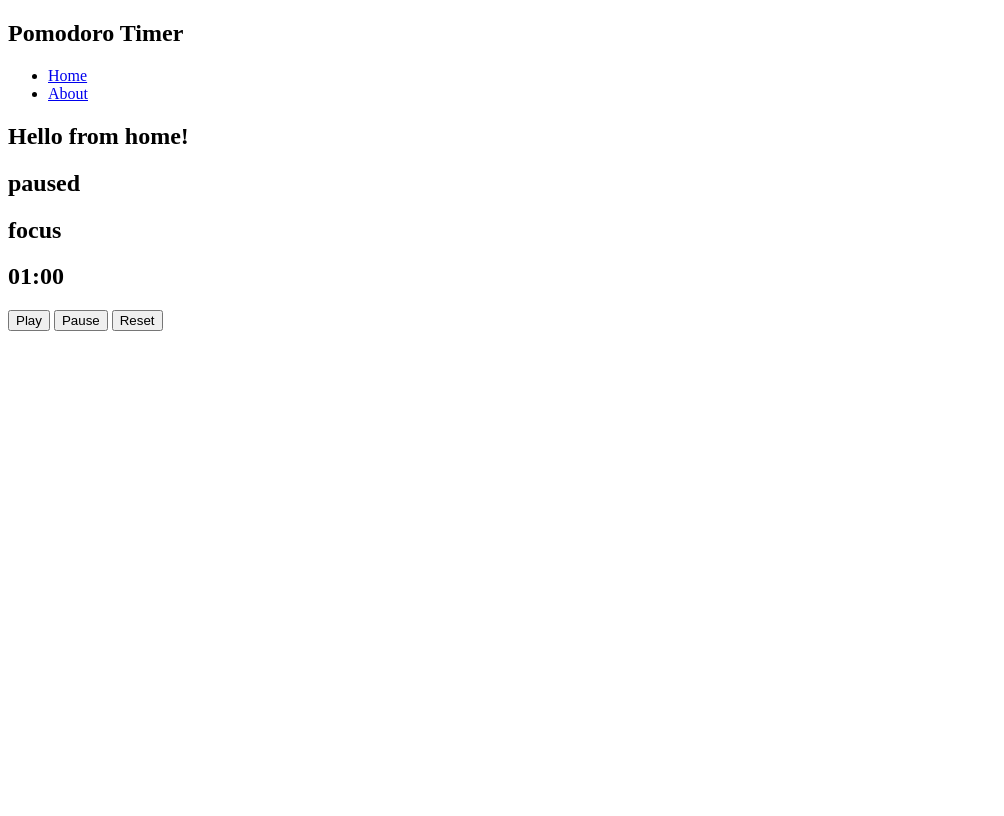
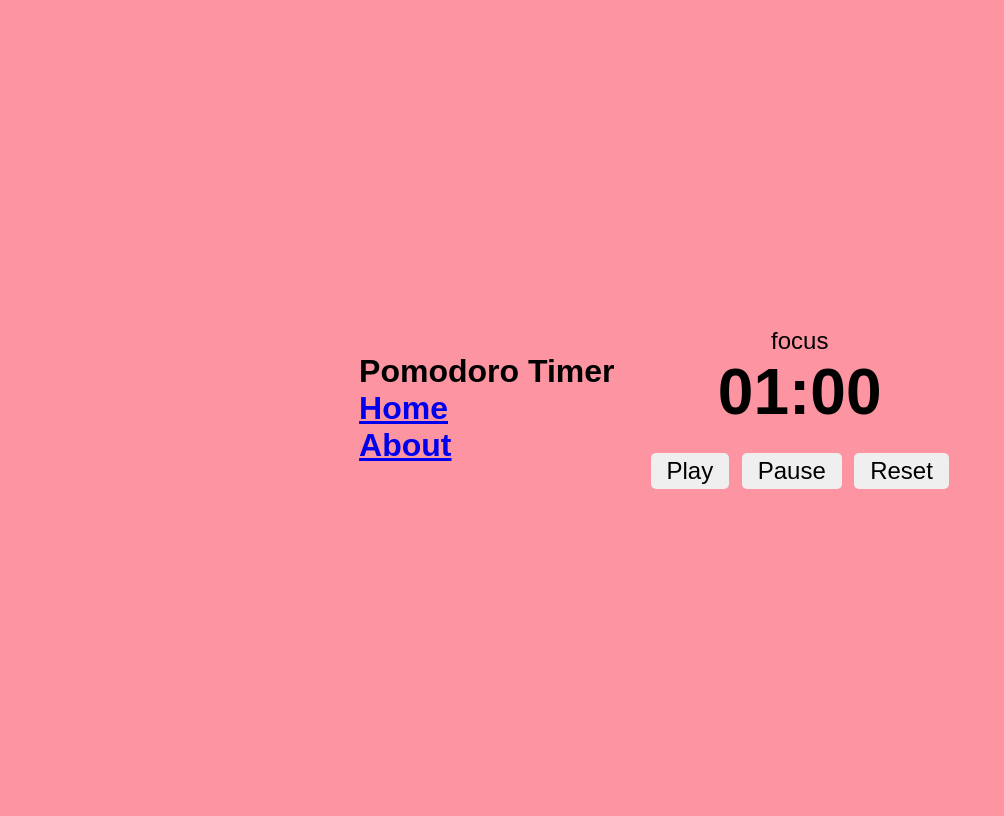
Before and after one commit to krish0706/final-project-pomodoro-server, a Flask app: page / in a window 1280 px wide. Shown: the whole page, without its empty margins (0-1004 px from the left). Before the commit the page ends 331 px from the top, so only its background shows below. Run offline with Flask 3, Linux system fonts and the light colour scheme.

Commit message:
Implements CSS styling and JS color change behaviour

```diff
--- a/pomodoro/main.py
+++ b/pomodoro/main.py
@@ -9,8 +9,6 @@ timer = PomodoroTimer()
 @bp.route("/")
 @bp.route("/home")
 def home():
-    global timer
-    timer = PomodoroTimer()
     return render_template("home.html")
 
 
@@ -33,6 +31,8 @@ def pause_timer():
 
 @bp.route("/reset", methods=["POST"])
 def reset_timer():
+    global timer
+    timer = PomodoroTimer()
     timer.handle_event("reset")
     return jsonify({"message": "timer reset"})
 
--- a/pomodoro/static/css/style.css
+++ b/pomodoro/static/css/style.css
@@ -0,0 +1,44 @@
+* {
+  font-family: sans-serif;
+}
+
+body {
+  display: flex;
+  justify-content: center;
+  align-items: center;
+  height: 100vh;
+}
+
+.container {
+  text-align: center;
+}
+
+.info {
+  text-align: left;
+  font-weight: bolder;
+  font-size: 2rem;
+  padding: 1rem;
+  margin: 1rem;
+}
+
+#mode {
+  font-size: 1.5rem;
+}
+
+#timer {
+  font-size: 4rem;
+  font-weight: bold;
+  margin-bottom: 1.5rem;
+}
+
+.controls button {
+  font-size: 1.5rem;
+  margin: 0 0.25rem;
+  padding: 0.25rem 1rem;
+  border: none;
+  border-radius: 5px;
+}
+
+.controls button:hover {
+  background-color: rgba(255, 255, 255, 0);
+}
--- a/pomodoro/static/js/timer.js
+++ b/pomodoro/static/js/timer.js
@@ -1,5 +1,9 @@
 let timer;
 const timer_interval = 1000;
+const focus_bg_color = "#FC94A1";
+const break_bg_color = "#78C1A3";
+const focus_mode = "focus";
+const body = document.body;
 
 function init_timer() {
     timer_interval_callback();
@@ -8,7 +12,6 @@ function init_timer() {
 
 function timer_interval_callback() {
     const timer_element = document.getElementById('timer');
-    const state_element = document.getElementById('state');
     const mode_element = document.getElementById('mode');
 
     fetch('/state')
@@ -18,8 +21,8 @@ function timer_interval_callback() {
         let mins = Math.floor(seconds_remaining / 60);
         let secs = Math.floor(seconds_remaining % 60);
         timer_element.textContent = mins.toString().padStart(2, '0') + ":" + secs.toString().padStart(2, '0');
-        state_element.textContent = data.state;
         mode_element.textContent = data.mode;
+        body.style.backgroundColor = (data.mode == focus_mode) ? focus_bg_color : break_bg_color;
     });
 
 }
--- a/pomodoro/templates/base.html
+++ b/pomodoro/templates/base.html
@@ -2,11 +2,13 @@
 <title>{% block title %}{% endblock %} - Pomodoro Timer</title>
 <link rel="stylesheet" href="{{ url_for('static', filename='css/style.css') }}">
 <nav>
-  <h1>Pomodoro Timer</h1>
-  <ul>
-    <li><a href="{{ url_for('main.home')}}">Home</a></li>
-    <li><a href="{{ url_for('main.about')}}">About</a></li>
-  </ul>
+  <div class="info">
+    <div id="info-title">Pomodoro Timer</div>
+    <div class="info-links">
+      <a href="{{ url_for('main.home')}}">Home</a><br>
+      <a href="{{ url_for('main.about')}}">About</a>
+    </div>
+  </div>
 </nav>
 <section class="content">
   <header>
--- a/pomodoro/templates/home.html
+++ b/pomodoro/templates/home.html
@@ -7,11 +7,13 @@
 {% endblock %}
 
 {% block content %}
-<h1>Hello from home!</h1>
-<h2 id="state">paused</h2>
-<h2 id="mode"></h2>
-<h2 id="timer"></h2>
-<button name="play-button" onclick="play_timer()">Play</button>
-<button name="pause-button" onclick="pause_timer()">Pause</button>
-<button name="reset-button" onclick="reset_timer()">Reset</button>
+<div class="container">
+    <div id="mode"></div>
+    <div id="timer"></div>
+    <div class="controls">
+        <button name="play-button" onclick="play_timer()">Play</button>
+        <button name="pause-button" onclick="pause_timer()">Pause</button>
+        <button name="reset-button" onclick="reset_timer()">Reset</button>
+    </div>
+</div>
 {% endblock %}
```
